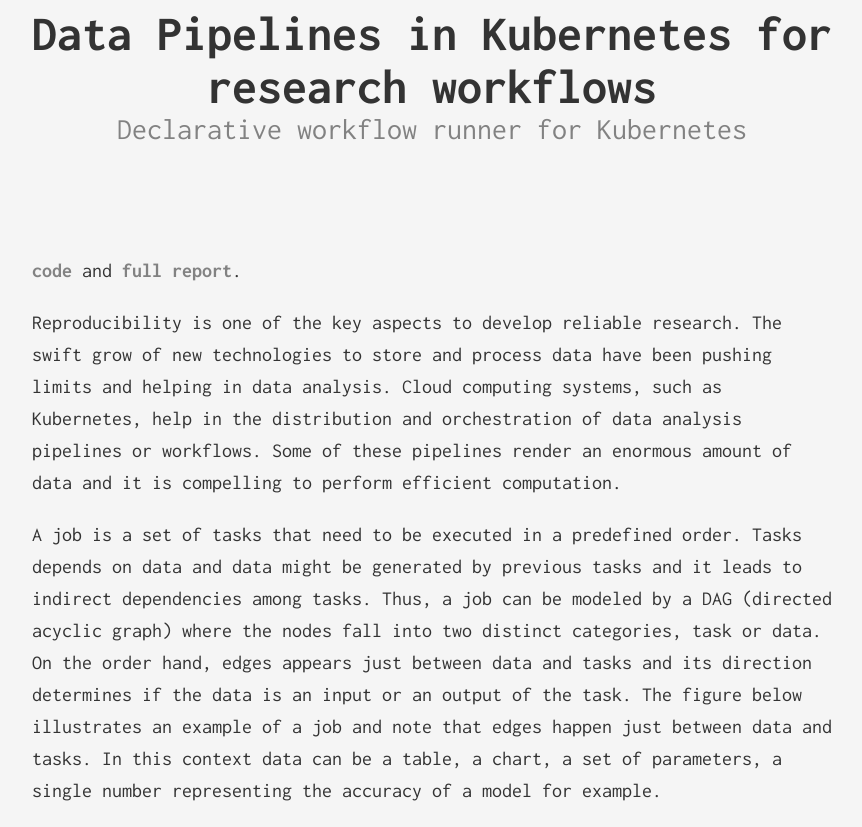
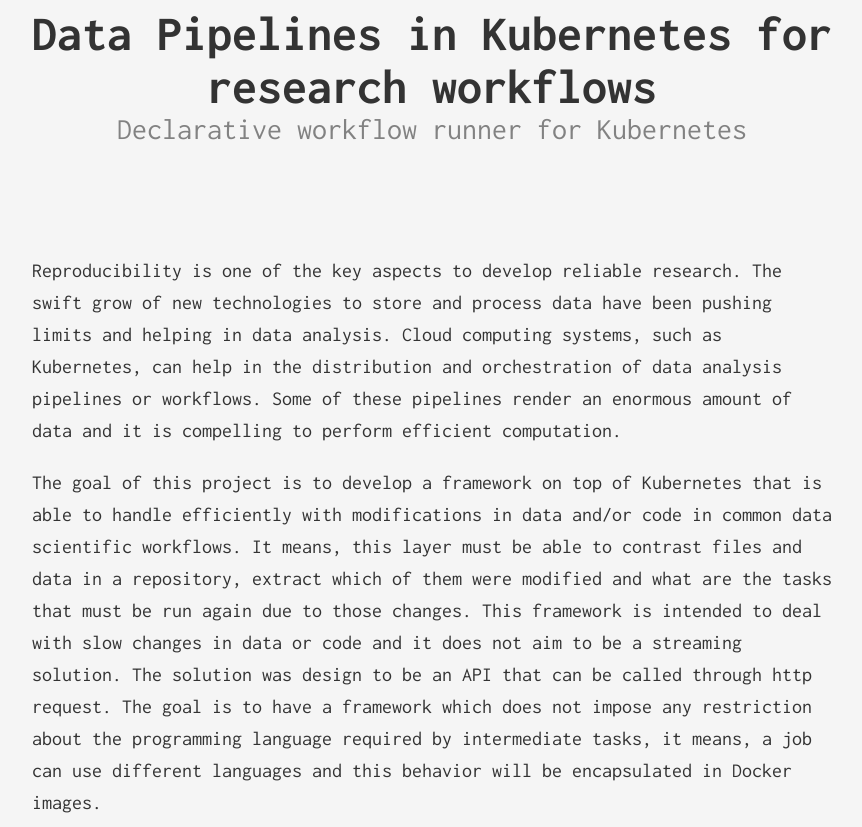
Before and after one commit to liabifano/liabifano.github.io, a Jekyll site: the page built from _posts/2019-01-30-declarative-workflow-runner-for-kubernetes.md, in a window 1280 px wide and 1400 px high, scrolled down 274 px. Shown: the top 827 px of the window, without its empty margins (208-1070 px from the left). Built offline with Jekyll 4.4.1, drawn with Linux system fonts in a browser that asks for light colours; some of the changed text lies outside the part shown; grey boxes are pictures that could not be loaded.

Commit message:
kube post

````diff
--- a/_posts/2019-01-30-declarative-workflow-runner-for-kubernetes.md
+++ b/_posts/2019-01-30-declarative-workflow-runner-for-kubernetes.md
@@ -6,13 +6,13 @@
 categories: [machine-learning]
 ---
 
-[code](https://github.com/project-workflow-kubernetes/) and [full report](http://bit.ly/2HFqCW0).
+Reproducibility is one of the key aspects to develop reliable research. The swift grow of new technologies to store and process data have been pushing limits and helping in data analysis. Cloud computing systems, such as Kubernetes, can help in the distribution and orchestration of data analysis pipelines or workflows. Some of these pipelines render an enormous amount of data and it is compelling to perform efficient computation.
 
-Reproducibility is one of the key aspects to develop reliable research. The swift grow of new technologies to store and process data have been pushing limits and helping in data analysis. Cloud computing systems, such as Kubernetes, help in the distribution and orchestration of data analysis pipelines or workflows. Some of these pipelines render an enormous amount of data and it is compelling to perform efficient computation.
+The goal of this project is to develop a framework on top of Kubernetes that is able to handle efficiently with modifications in data and/or code in common data scientific workflows. It means, this layer must be able to contrast files and data in a repository, extract which of them were modified and what are the tasks that must be run again due to those changes. This framework is intended to deal with slow changes in data or code and it does not aim to be a streaming solution. The solution was design to be an API that can be called through http request. The goal is to have a framework which does not impose any restriction about the programming language required by intermediate tasks, it means, a job can use different languages and this behavior will be encapsulated in Docker images.
 
-A job is a set of tasks that need to be executed in a predefined order. Tasks depends on data and data might be generated by previous tasks and it leads to indirect dependencies among tasks. Thus, a job can be modeled by a DAG (directed acyclic graph) where the nodes fall into two distinct categories, task or data. On the order hand, edges appears just between data and tasks and its direction determines if the data is an input or an output of the task. The figure below illustrates an example of a job and note that edges happen just between data and tasks. In this context data can be a table, a chart, a set of parameters, a single number representing the accuracy of a model for example.
+A job is a set of tasks that need to be executed in a predefined order. Tasks depends on data and data might be generated by previous tasks and it leads to indirect dependencies among tasks. Thus, a job can be modeled by a DAG (directed acyclic graph) where the nodes fall into two distinct categories, task or data. Edges appears just between data and tasks and their direction determine if the data is an input or an output of the task. The figure below illustrates an example of a job and note that edges happen just between data and tasks. In this context data can be a table, a chart, a set of parameters, a single number representing the accuracy of a model for example.
 
-![job](/resources/images/job.png)
+![job](/resources/images/2019-01-30-declarative-workflow-runner-for-kubernetes/DAGExample.png)
 
 
 In order to build our layer that is able to handle wisely with alteration in tasks or data, it is important take in account the following aspects:
@@ -27,6 +27,41 @@
 
 As cited above, the framework should be able to handle different environments and it means that **task1** can be written in *python2.7* and **task2** in *python3.6* or *R* for instance. It will give flexibility to use a vaster ecosystem of tools and libraries. In addition, it eliminates some drawback in scientific contribution since researchers with different backgrounds and skill set should be to work independently in the same project.
 
+[Argo](https://argoproj.github.io/) is a framework which runs nativity pipelines on top of Kubernetes cluster. The dependencies are passed to Argo in a similar way that is done in Airflow, it means, in terms of task dependency and not on data dependency. Besides that, this framework is fault tolerant and clever enough to run independent tasks in parallel and has a nice web interface to follow-up the job's execution. The snippet below gives how the recipe of the cited job would be specified:
+
+```yaml
+apiVersion: argoproj.io/v1alpha1
+kind: Workflow
+metadata:
+  generateName: job-
+spec:
+  entrypoint: job
+  templates:
+  - name: task1
+    container:
+      image: task1-image
+      command: <task1>
+  - name: task2
+    container:
+      image: task2-image
+      command: <task2>
+  - name: task3
+    container:
+      image: task3-image
+      command: <task3>
+  - name: job
+    dag:
+      tasks:
+      - name: task1
+        template: task1
+      - name: task2
+        template: task2
+      - name: task3
+        dependencies: [ task1, task2 ]
+        template: task3
+```
+
+Even though Argo is not capable to deal with partial execution of jobs (or subdag), it showed to be a good alternative because it integrates very well with Kubernetes and a feasible solution to work around this issue is to create a layer just before submit workflows to Argo. The responsibility of this new layer is to take care of the management of which tasks needed to be run and generate recipes on the fly.
 
 The goal of this blog post is to present a project that builds a layer on top of Kubernetes (using [Argo](https://argoproj.github.io/)) that is clever enough to discovery changes in these pipelines (whether in code or in data) and just re-run tasks that were impacted.
 
@@ -44,4 +79,58 @@
 
 6. have a simple interface with the final user (researchers)
 
-Argo has already implemented 1, 2, 3 and 4 and our goal for this project is to build a layer that is able to handle with 5 and 6. This layer was designed to be a REST service deployed on Kubernetes cluster called **workflow-controler** and it was written in Python. **workflow-controler** has an endpoint **/run** that receives a POST request with *job_name* and *job_url* where *job_name* is a string containing the job's name and *job_url* is a string with the URL of the repository.
+
+[Argo](https://argoproj.github.io/) has already implemented 1, 2, 3 and 4 and our goal for this project is to build a layer that is able to handle with 5 and 6. This layer was designed to be a REST service deployed on Kubernetes cluster called **workflow-controler** and it was written in Python. **workflow-controler** has an endpoint **/run** that receives a POST request with *job_name* and *job_url* where *job_name* is a string containing the job's name and *job_url* is a string with the URL of the repository.
+
+Additionally, in order to describe the dependency structure and what is needed to run for each task, a file called **dependencies.yaml* must be exists inside the repository. This file is basically a dictionary where each key is a task and the values are dictionary with inputs, outputs, image and command for each task. The code below shows how the job must be specified:
+
+```yaml
+task1:
+  inputs:
+  - data1
+  - data2
+  outputs:
+  - data3
+  - data 4
+  image: <image task1>
+  command: <task1>
+task2:
+  inputs:
+  outputs:
+  - data5
+  image: <image task2>
+  command: <task2>
+task3:
+  inputs:
+  - data4
+  - data5
+  - data6
+  outputs:
+  - data7
+  image: <image task3>
+  command: <task3>
+```
+
+The storage chosen for both persistent and temporary was [Minio](https://min.io/) which is a distributed object storage server. This storage was adopted because it is easily deployable in Kubernetes cluster through [helm](https://helm.sh/) client and implements Amazon S3 v2/v4 API which turns any replacement to other storages with the same protocol effortless.
+
+An overview of all steps needed to run a subdag is described by the following gif:
+
+![Alt Text](/resources/images/2019-01-30-declarative-workflow-runner-for-kubernetes/workflow.gif)
+
+1. saves the job code and data files in a temporary storage
+
+2. checks if the job is valid and if it is already registered in the persistent storage
+
+3. checks if dependencies structure is valid and compares files
+
+4. generates subdags based on the files that have been changed and combine them
+
+5. renders the final subdag into an \texttt{yaml} file that argo is able to process
+
+6. submits partial job to \texttt{Argo} and wait until the task is finished
+
+7.  moves files to the persistent storage
+
+
+
+Here you can access the [code](https://github.com/project-workflow-kubernetes/) and [full report](http://bit.ly/2HFqCW0).
````
Also changed, not shown: _posts/2018-03-20-machine-learning-in-aws.md (+1 -1 lines), resources/images/2018-03-20-machine-learning-in-aws/StackLayout.png (renamed from resources/images/StackLayout.png), resources/images/2019-01-30-declarative-workflow-runner-for-kubernetes/DAGExample.png (added), resources/images/2019-01-30-declarative-workflow-runner-for-kubernetes/workflow.gif (added).
